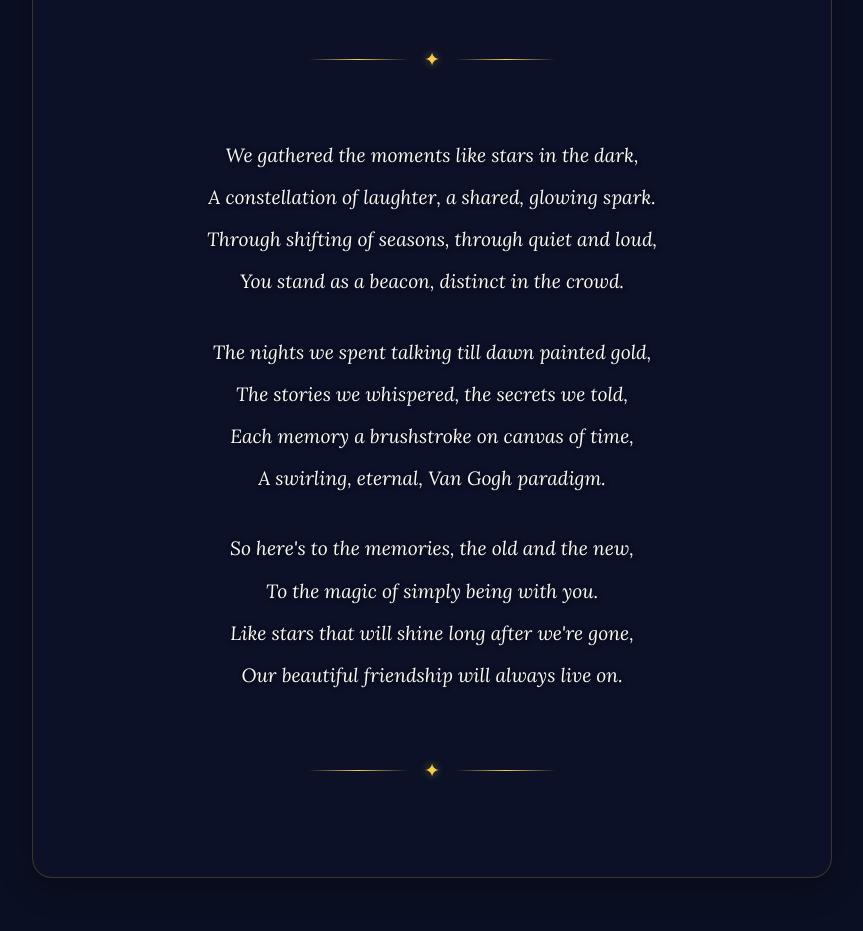
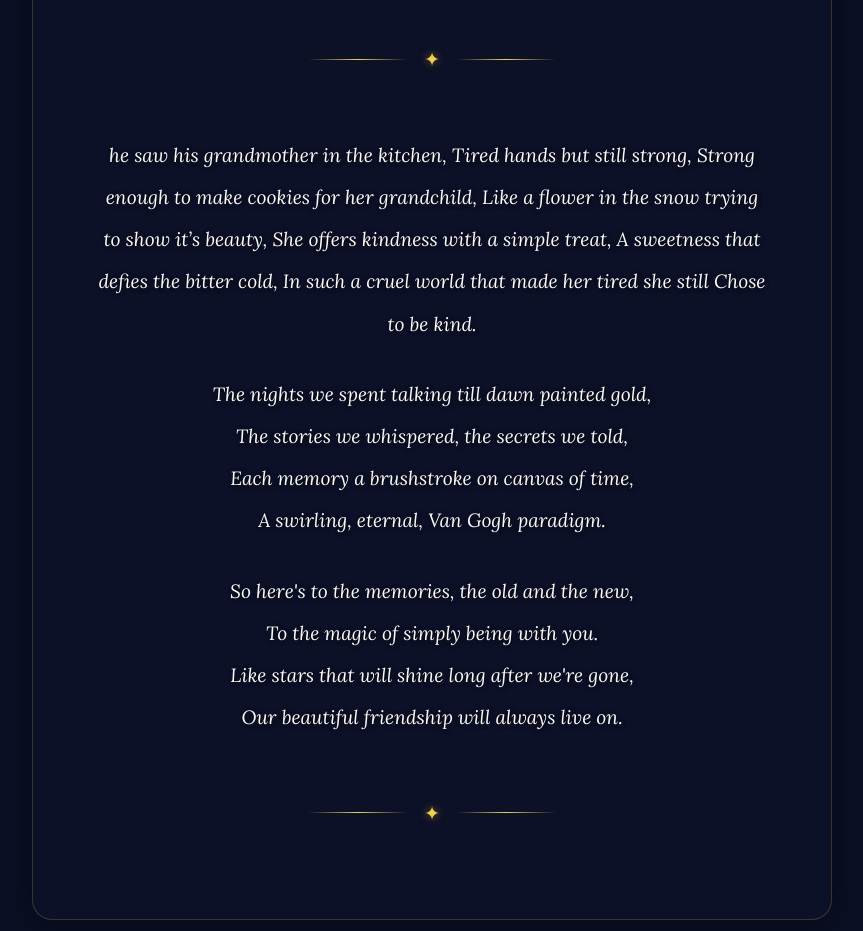
Before and after one commit to BeeGr8teful/Soma-s-birthday-website, a plain HTML site: page index.html in a window 1280 px wide. Shown: the part 2060-2991 px from the top of the page, without its empty margins (208-1071 px from the left). Drawn offline with Linux system fonts and the light colour scheme.

Commit message:
Update index.html

```diff
--- a/index.html
+++ b/index.html
@@ -149,10 +149,14 @@
 
                 <div class="poem">
                     <p class="stanza">
-                        We gathered the moments like stars in the dark,<br>
-                        A constellation of laughter, a shared, glowing spark.<br>
-                        Through shifting of seasons, through quiet and loud,<br>
-                        You stand as a beacon, distinct in the crowd.
+                        he saw his grandmother in the kitchen,
+                        Tired hands but still strong,
+                        Strong enough to make cookies for her grandchild,
+                        Like a flower in the snow trying to show it’s beauty,
+                        She offers kindness with a simple treat,
+                        A sweetness that defies the bitter cold,
+                        In such a cruel world that made her tired she still Chose to be kind.
+
                     </p>
                     <p class="stanza">
                         The nights we spent talking till dawn painted gold,<br>
```
